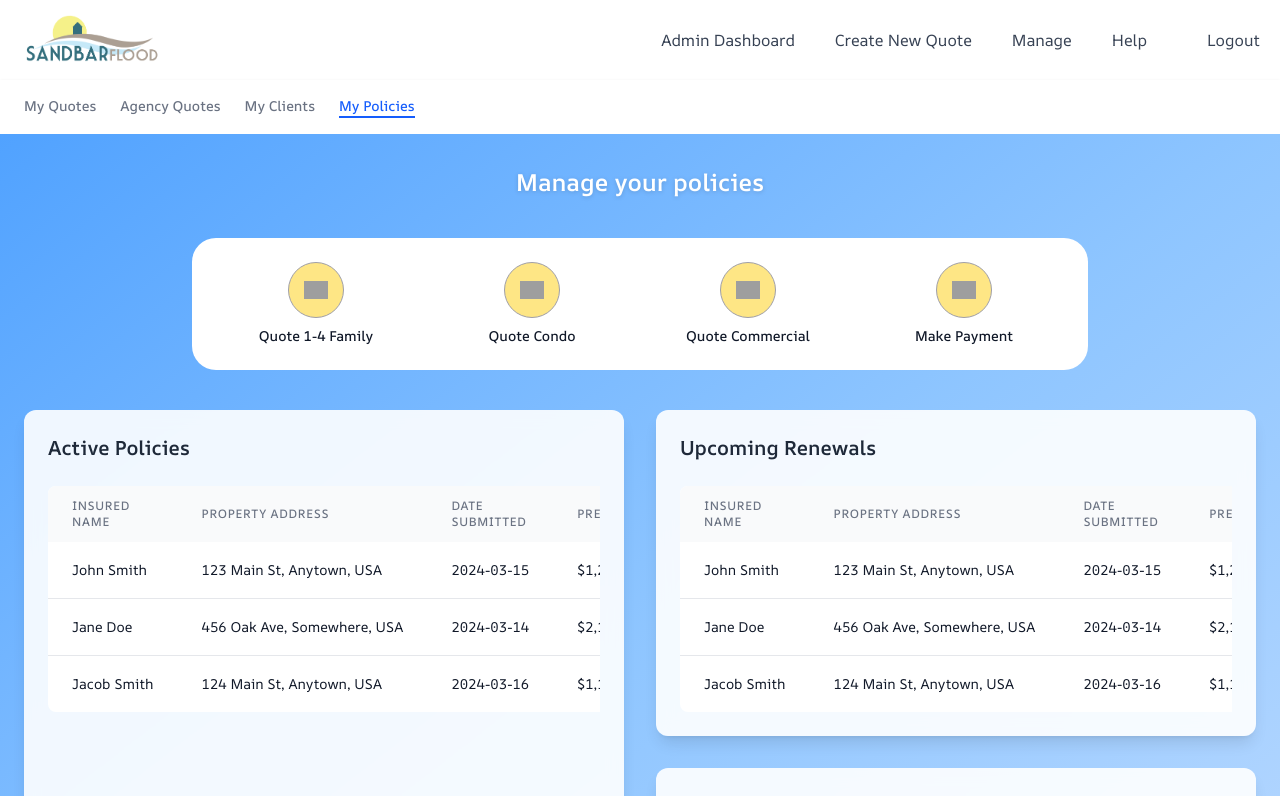
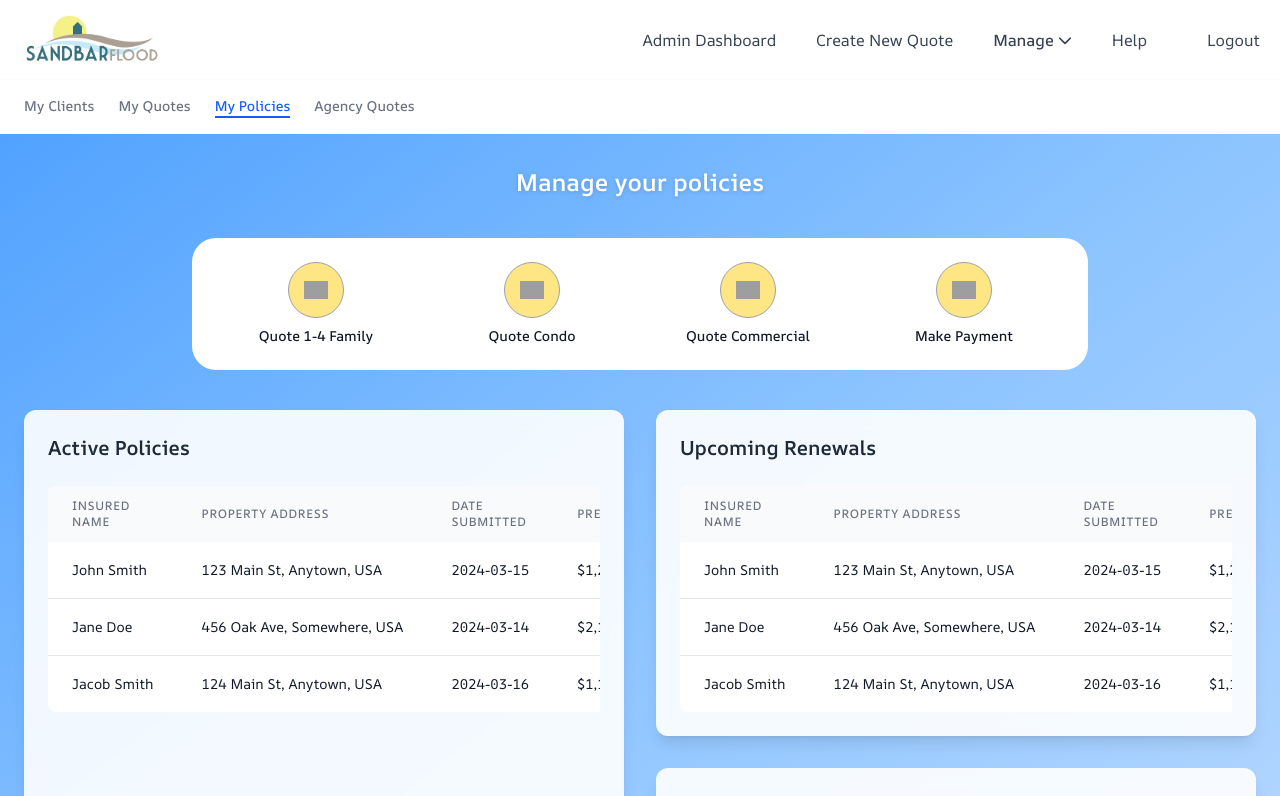
Before and after one commit to marktucker08/sandbar-flood-prototype, a Next.js app: page /manage/policies/my in a window 1280 px wide. Shown: the top 796 px of the page. Built offline with nearby package versions, Linux system fonts and the light colour scheme; grey boxes are pictures that could not be loaded.

Commit message:
reworked navbar dropdown

```diff
--- a/app/(root)/manage/clients/my/page.tsx
+++ b/app/(root)/manage/clients/my/page.tsx
@@ -5,7 +5,7 @@ import DashboardSection from "@/components/DashboardSection";
 
 const MyClientsPage: React.FC = () => {
   return (
-    <div className="min-h-screen bg-gradient-to-br from-blue-400 via-blue-300 to-blue-200">
+    <div className="bg-gradient-to-br from-blue-400 via-blue-300 to-blue-200">
       <section className="container mx-auto px-6 py-8 max-w-[1920px]">
         <p className="text-2xl text-center mb-10 text-white font-semibold drop-shadow-sm">
           Manage your clients
--- a/app/(root)/manage/layout.tsx
+++ b/app/(root)/manage/layout.tsx
@@ -1,66 +1,45 @@
-"use client";
-import React from "react";
-import Link from "next/link";
-import { usePathname } from "next/navigation";
+'use client';
 
-const QuotesLayout: React.FC<{ children: React.ReactNode }> = ({ children }) => {
+import React from 'react';
+import { usePathname } from 'next/navigation';
+import Link from 'next/link';
+
+export default function Layout({
+  children,
+}: {
+  children: React.ReactNode
+}) {
   const pathname = usePathname();
-  const isMyQuotes = pathname === "/manage/quotes/my";
-  const isAgencyQuotes = pathname === "/manage/quotes/agency";
-  const isMyClients = pathname === "/manage/clients/my";
-  const isMyPolicies = pathname === "/manage/policies/my";
+
+  const tabs = [
+    { label: 'My Clients', href: '/manage/clients/my' },
+    { label: 'My Quotes', href: '/manage/quotes/my' },
+    { label: 'My Policies', href: '/manage/policies/my' },
+    { label: 'Agency Quotes', href: '/manage/quotes/agency' },
+  ];
 
   return (
     <div className="min-h-screen">
       <nav className="bg-white shadow-sm">
         <div className="container mx-auto px-6 py-4">
           <div className="flex gap-6">
+            {tabs.map((tab) => (
               <Link
-              href="/manage/quotes/my"
+                key={tab.href}
+                href={tab.href}
                 className={`text-sm font-medium ${
-                isMyQuotes
+                  pathname === tab.href
                     ? "text-blue-600 border-b-2 border-blue-600"
                     : "text-gray-500 hover:text-gray-700"
                 }`}
               >
-              My Quotes
+                {tab.label}
               </Link>
-            <Link
-              href="/manage/quotes/agency"
-              className={`text-sm font-medium ${
-                isAgencyQuotes
-                  ? "text-blue-600 border-b-2 border-blue-600"
-                  : "text-gray-500 hover:text-gray-700"
-              }`}
-            >
-              Agency Quotes
-            </Link>
-            <Link
-              href="/manage/clients/my"
-              className={`text-sm font-medium ${
-                isMyClients
-                  ? "text-blue-600 border-b-2 border-blue-600"
-                  : "text-gray-500 hover:text-gray-700"
-              }`}
-            >
-              My Clients
-            </Link>
-            <Link
-              href="/manage/policies/my"
-              className={`text-sm font-medium ${
-                isMyPolicies
-                  ? "text-blue-600 border-b-2 border-blue-600"
-                  : "text-gray-500 hover:text-gray-700"
-              }`}
-            >
-              My Policies
-            </Link>
+            ))}
           </div>
         </div>
       </nav>
       {children}
     </div>
   );
-};
-
-export default QuotesLayout;
+}
--- a/app/(root)/manage/page.tsx
+++ /dev/null
@@ -1,9 +0,0 @@
-import Home from '@/components/Home';
-
-const Page = () => {
-  return (
-    <Home />
-  )
-}
-
-export default Page;
--- a/app/layout.tsx
+++ b/app/layout.tsx
@@ -1,20 +1,12 @@
 import type { Metadata } from "next";
-// import { Geist, Geist_Mono } from "next/font/google";
+import { Work_Sans } from "next/font/google";
 import "./globals.css";
 import "@icon/themify-icons/themify-icons.css";
 import localFont from "next/font/local";
 
-// const geistSans = Geist({
-//   variable: "--font-geist-sans",
-//   subsets: ["latin"],
-// });
+const workSans = Work_Sans({ subsets: ["latin"], variable: "--font-work-sans" });
 
-// const geistMono = Geist_Mono({
-//   variable: "--font-geist-mono",
-//   subsets: ["latin"],
-// });
-
-const arSans = localFont( {
+const arSans = localFont({
   src: [
     {
       path: "./fonts/AROneSans-VariableFont_ARRR,wght.ttf",
@@ -61,21 +53,22 @@ const arSans = localFont( {
 });
 
 export const metadata: Metadata = {
-  title: "Sandbar Flood",
-  description: "Flood Insurance",
+  title: "SandBar Flood Insurance",
+  description: "Your one stop solution for all things flood insurance",
 };
 
 export default function RootLayout({
   children,
-}: Readonly<{
-  children: React.ReactNode;
-}>) {
+}: {
+  children: React.ReactNode
+}) {
   return (
     <html lang="en">
-      <body
-        className={arSans.variable}
-      >
-        {children}
+      <body className={`${workSans.variable} ${arSans.variable}`}>
+
+        <main>
+          {children}
+        </main>
       </body>
     </html>
   );
--- a/components/Admin/ClientsPage.tsx
+++ b/components/Admin/ClientsPage.tsx
@@ -3,7 +3,7 @@ import React from "react";
 import { PageHeader } from "./PageHeader";
 import { StatusBadge } from "./StatusBadge";
 import { DataTable } from "./DataTable";
-import { Client, Status } from "@/types/admin";
+import { Client, Column, Status } from "@/types/admin";
 
 export const ClientsPage = () => {
   const columns = [
@@ -82,7 +82,7 @@ export const ClientsPage = () => {
           </div>
         </header>
         <DataTable<Client>
-          columns={columns}
+          columns={columns as Column<Client>[]}
           data={data}
           editLink="/admin/dashboard/clients"
           viewLink="/admin/dashboard/clients"
--- a/components/DropdownMenu.tsx
+++ b/components/DropdownMenu.tsx
@@ -1,6 +1,10 @@
 'use client';
-import React, { useState } from 'react';
+import React, { useState, useRef, useEffect } from 'react';
 import Link from 'next/link';
+import { usePathname } from 'next/navigation';
+import { faChevronDown, faChevronUp } from '@fortawesome/free-solid-svg-icons';
+import { FontAwesomeIcon } from '@fortawesome/react-fontawesome';
+
 
 
 interface DropdownMenuProps {
@@ -13,35 +17,61 @@ interface DropdownMenuProps {
 
 const DropdownMenu: React.FC<DropdownMenuProps> = ({ label, items }) => {
   const [isOpen, setIsOpen] = useState(false);
+  const pathname = usePathname();
+  const dropdownRef = useRef<HTMLDivElement>(null);
+
+  const isActive = items.some(item => pathname.startsWith(item.href));
+
+  // Handle click outside to close dropdown
+  useEffect(() => {
+    const handleClickOutside = (event: MouseEvent) => {
+      if (dropdownRef.current && !dropdownRef.current.contains(event.target as Node)) {
+        setIsOpen(false);
+      }
+    };
+
+    document.addEventListener('mousedown', handleClickOutside);
+    return () => document.removeEventListener('mousedown', handleClickOutside);
+  }, []);
 
   return (
-    <div className="relative">
+    <div className="relative" ref={dropdownRef}>
       <button
-        className="text-gray-700 hover:text-gray-900 flex items-center gap-1"
-        onMouseEnter={() => setIsOpen(true)}
-        onMouseLeave={() => setIsOpen(false)}
+        className={`text-gray-700 hover:text-gray-900 flex items-center gap-1 py-2 ${
+          isActive ? 'text-blue-600 font-medium' : ''
+        }`}
+        onClick={() => setIsOpen(!isOpen)}
+        aria-expanded={isOpen}
+        aria-haspopup="true"
       >
         {label}
-        <i className={`ti ti-chevron-down text-sm transition-transform ${isOpen ? 'rotate-180' : ''}`} />
+        <FontAwesomeIcon icon={isOpen ? faChevronUp : faChevronDown} className='text-sm transition-transform duration-200' />
       </button>
 
-      {isOpen && (
       <div
-          className="absolute top-full left-0 mt-2 w-48 bg-white rounded-lg shadow-lg py-2 z-50"
-          onMouseEnter={() => setIsOpen(true)}
-          onMouseLeave={() => setIsOpen(false)}
+        className={`absolute top-full left-0 mt-1 w-48 bg-white rounded-lg shadow-lg py-1 transform transition-all duration-200 origin-top ${
+          isOpen
+            ? 'opacity-100 translate-y-0 visible'
+            : 'opacity-0 -translate-y-2 invisible'
+        }`}
+        role="menu"
       >
         {items.map((item, index) => (
           <Link
             key={index}
             href={item.href}
-              className="block px-4 py-2 text-sm text-gray-700 hover:bg-gray-100"
+            className={`block px-4 py-2 text-sm transition-colors duration-150 ${
+              pathname === item.href
+                ? 'text-blue-600 bg-blue-50 font-medium'
+                : 'text-gray-700 hover:bg-gray-100'
+            }`}
+            role="menuitem"
+            onClick={() => setIsOpen(false)}
           >
             {item.label}
           </Link>
         ))}
       </div>
-      )}
     </div>
   );
 };
--- a/components/Navbar.tsx
+++ b/components/Navbar.tsx
@@ -1,46 +1,49 @@
+'use client';
+
 import Image from 'next/image'
 import Link from 'next/link'
 import React from 'react'
+import DropdownMenu from './DropdownMenu'
 
 const Navbar = () => {
+  const manageItems = [
+    { label: 'My Clients', href: '/manage/clients/my' },
+    { label: 'My Quotes', href: '/manage/quotes/my' },
+    { label: 'My Policies', href: '/manage/policies/my' },
+    { label: 'Agency Quotes', href: '/manage/quotes/agency' },
+  ];
+
   return (
     <div className='px-5 py-3 bg-white shadow-sm font-work-sans'>
         <nav className='flex justify-between items-center'>
-            <Link href='/'>
+            <Link href='/' className="flex items-center">
                 <Image src='/SandBar.png' alt='logo' width={144} height={30} />
             </Link>
 
             <div className='flex items-center gap-5'>
-                <>
-                    <ul className="flex gap-10 self-start justify-start pr-10 whitespace-nowrap">
+                <ul className="flex items-center gap-10 self-start justify-start pr-10 whitespace-nowrap">
                     <li>
-                            <Link href='/admin/dashboard'>
-                            <p className='text-gray-700 hover:text-gray-900'>Admin Dashboard</p>
+                        <Link href='/admin/dashboard' className='text-gray-700 hover:text-gray-900 py-2 block'>
+                            Admin Dashboard
                         </Link>
                     </li>
                     <li>
-                            <Link href='/quote/new'>
-                            <p className='text-gray-700 hover:text-gray-900'>Create New Quote</p>
+                        <Link href='/quote/new' className='text-gray-700 hover:text-gray-900 py-2 block'>
+                            Create New Quote
                         </Link>
                     </li>
                     <li>
-                            <Link href='/manage'>
-                                <p className='text-gray-700 hover:text-gray-900'>Manage</p>
-                            </Link>
+                        <DropdownMenu label="Manage" items={manageItems} />
                     </li>
                     <li>
-                            <Link href='/help'>
-                            <p className='text-gray-700 hover:text-gray-900'>Help</p>
+                        <Link href='/help' className='text-gray-700 hover:text-gray-900 py-2 block'>
+                            Help
                         </Link>
                     </li>
                 </ul>
-                    <Link href='/sign-in'>
-                        <p className='text-gray-700 hover:text-gray-900'>Logout</p>
+                <Link href='/sign-in' className='text-gray-700 hover:text-gray-900 py-2 block'>
+                    Logout
                 </Link>
-                    {/* <Link href='/signup'>
-                        <p className='text-gray-700 hover:text-gray-900'>Sign Up</p>
-                    </Link> */}
-                </>
             </div>
         </nav>
     </div>
```
Also changed, not shown: 1 other file (tests, documents, lock files or other folders). Lines whose indentation alone changed are shown as unchanged.
